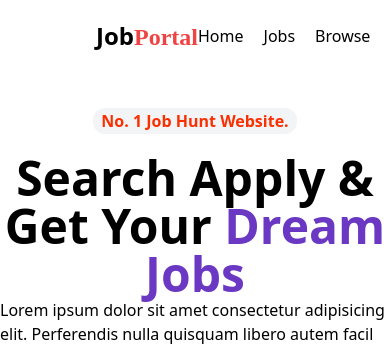
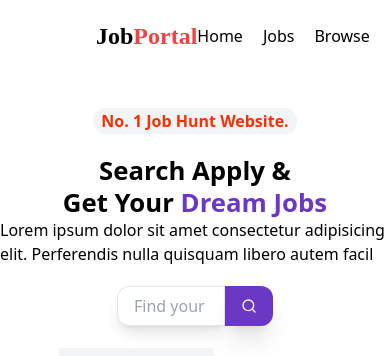
Before and after one commit to muhammadayaz77/deploy_mern_app_02, a React (Vite) app in the folder frontend/: page / in a window 390 px wide. Shown: the top 356 px of the page. Built offline with nearby package versions, Linux system fonts and the light colour scheme; no server answers; a web font is replaced by a local one.

Commit message:
feat: update HeroSection and Navbar for improved typography; add responsive text styles in CSS

```diff
--- a/frontend/src/components/HeroSection.jsx
+++ b/frontend/src/components/HeroSection.jsx
@@ -6,7 +6,7 @@ function HeroSection() {
   return (
     <div className='flex flex-col items-center w-full'>
       <p className='bg-gray-100 text-[#f83002] px-2 py-[1px] mt-9 mb-5 font-semibold rounded-xl'>No. 1 Job Hunt Website.</p>
-      <h1 className='text-5xl text-center font-bold'><span>Search Apply & <br /> Get Your</span> <span className='text-[#6A38C2]'>Dream Jobs</span></h1>
+      <h1 className='text-h1 leading-tight'><span>Search Apply & <br /> Get Your</span> <span className='text-[#6A38C2]'>Dream Jobs</span></h1>
       <p>Lorem ipsum dolor sit amet consectetur adipisicing elit. Perferendis nulla quisquam libero autem facil</p>
       <div className='w-[40%] mx-auto flex items-center justify-center mt-5'>
   <input
--- a/frontend/src/components/shared/Navbar.jsx
+++ b/frontend/src/components/shared/Navbar.jsx
@@ -28,9 +28,9 @@ function Navbar() {
   return (
     <div className="flex p-4 justify-between items-center mx-20 h-15 text-black">
       <div>
-        <h1 className="text-2xl font-bold">
+        <h1 className="text-2xl font-bold font-protestFont">
           <span>Job</span>
-          <span className="text-red-500 font-protestFont">Portal</span>
+          <span className="text-red-500">Portal</span>
         </h1>
       </div>
       <ul className="flex items-center gap-5">
--- a/frontend/src/index.css
+++ b/frontend/src/index.css
@@ -3,118 +3,33 @@
 @tailwind components;
 @tailwind utilities;
 
-/* ... */
 
-/* @layer base {
-  :root {
+/* body{
+  font-family: "Protest Revolution", serif;
+  font-weight: 400;
+  font-style: normal;
+} */
 
-    --background: 0 0% 100%;
-
-    --foreground: 222.2 84% 4.9%;
-
-    --card: 0 0% 100%;
-
-    --card-foreground: 222.2 84% 4.9%;
-
-    --popover: 0 0% 100%;
-
-    --popover-foreground: 222.2 84% 4.9%;
-
-    --primary: 222.2 47.4% 11.2%;
-
-    --primary-foreground: 210 40% 98%;
-
-    --secondary: 210 40% 96.1%;
-
-    --secondary-foreground: 222.2 47.4% 11.2%;
-
-    --muted: 210 40% 96.1%;
-
-    --muted-foreground: 215.4 16.3% 46.9%;
-
-    --accent: 210 40% 96.1%;
-
-    --accent-foreground: 222.2 47.4% 11.2%;
-
-    --destructive: 0 84.2% 60.2%;
-
-    --destructive-foreground: 210 40% 98%;
-
-    --border: 214.3 31.8% 91.4%;
-
-    --input: 214.3 31.8% 91.4%;
-
-    --ring: 222.2 84% 4.9%;
-
-    --chart-1: 12 76% 61%;
-
-    --chart-2: 173 58% 39%;
-
-    --chart-3: 197 37% 24%;
-
-    --chart-4: 43 74% 66%;
-
-    --chart-5: 27 87% 67%;
-
-    --radius: 0.5rem
-  }
-  .dark {
-
-    --background: 222.2 84% 4.9%;
-
-    --foreground: 210 40% 98%;
-
-    --card: 222.2 84% 4.9%;
-
-    --card-foreground: 210 40% 98%;
-
-    --popover: 222.2 84% 4.9%;
-
-    --popover-foreground: 210 40% 98%;
-
-    --primary: 210 40% 98%;
-
-    --primary-foreground: 222.2 47.4% 11.2%;
-
-    --secondary: 217.2 32.6% 17.5%;
-
-    --secondary-foreground: 210 40% 98%;
-
-    --muted: 217.2 32.6% 17.5%;
-
-    --muted-foreground: 215 20.2% 65.1%;
-
-    --accent: 217.2 32.6% 17.5%;
-
-    --accent-foreground: 210 40% 98%;
-
-    --destructive: 0 62.8% 30.6%;
-
-    --destructive-foreground: 210 40% 98%;
-
-    --border: 217.2 32.6% 17.5%;
-
-    --input: 217.2 32.6% 17.5%;
-
-    --ring: 212.7 26.8% 83.9%;
-
-    --chart-1: 220 70% 50%;
-
-    --chart-2: 160 60% 45%;
-
-    --chart-3: 30 80% 55%;
-
-    --chart-4: 280 65% 60%;
-
-    --chart-5: 340 75% 55%
-  }
+/* styles.css */
+h3{
+ line-height: 0.5;
+}
+/* H1 Styles */
+.text-h1 {
+  @apply text-[clamp(1.5rem,calc(1rem+2.5vw),3rem)] text-center font-bold;
 }
 
-@layer base {
-  * {
-    @apply border-border;
-  }
-  body {
-    @apply bg-background text-foreground;
-  }
-} */
+/* H2 Styles */
+.text-h2 {
+  @apply text-[clamp(1.25rem,calc(1rem+1.5vw),2.5rem)] font-semibold leading-snug;
+}
+
+/* Body Text */
+.text-body {
+  @apply text-[clamp(1rem,calc(0.875rem+1vw),1.5rem)] font-normal leading-relaxed;
+}
+
+/* Small Text */
+.text-small {
+  @apply text-[clamp(0.875rem,calc(0.75rem+0.5vw),1.25rem)] font-light leading-normal;
+}
```
